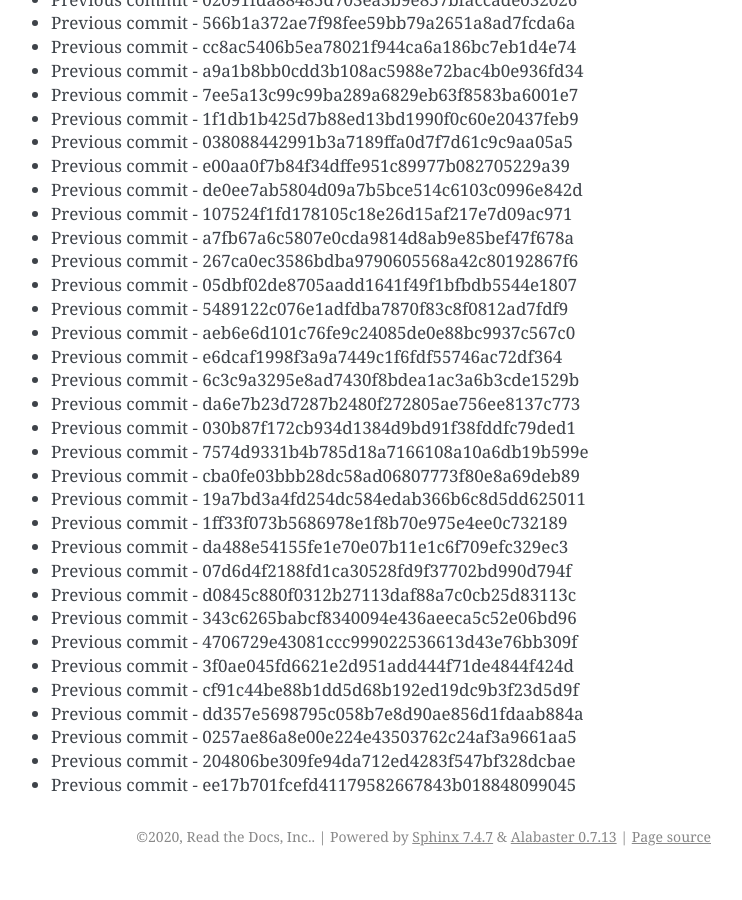
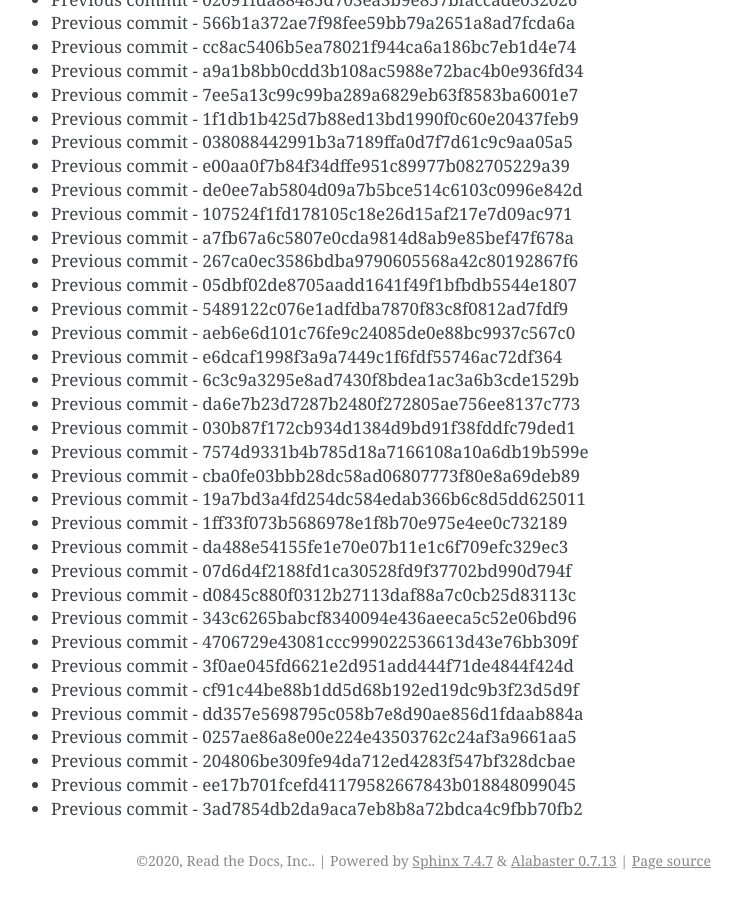
Before and after one commit to readthedocs/rtd-git-stresstest, a Sphinx documentation site: the page built from docs/updates.rst, in a window 1280 px wide and 900 px high, scrolled down 58863 px. Shown: the whole window, without its empty margins (399-1141 px from the left). Built offline with Sphinx 7.4.7, drawn with Linux system fonts in a browser that asks for light colours; before the commit the page ends 59739 px from its top, so only the background shows below that.

Commit message:
Generating commit from previous: 3ad7854db2da9aca7eb8b8a72bdca4c9fbb70fb2

```diff
--- a/docs/updates.rst
+++ b/docs/updates.rst
@@ -2505,3 +2505,4 @@ It can be tested for any performance characteristics.
 * Previous commit - 0257ae86a8e00e224e43503762c24af3a9661aa5
 * Previous commit - 204806be309fe94da712ed4283f547bf328dcbae
 * Previous commit - ee17b701fcefd41179582667843b018848099045
+* Previous commit - 3ad7854db2da9aca7eb8b8a72bdca4c9fbb70fb2
```
